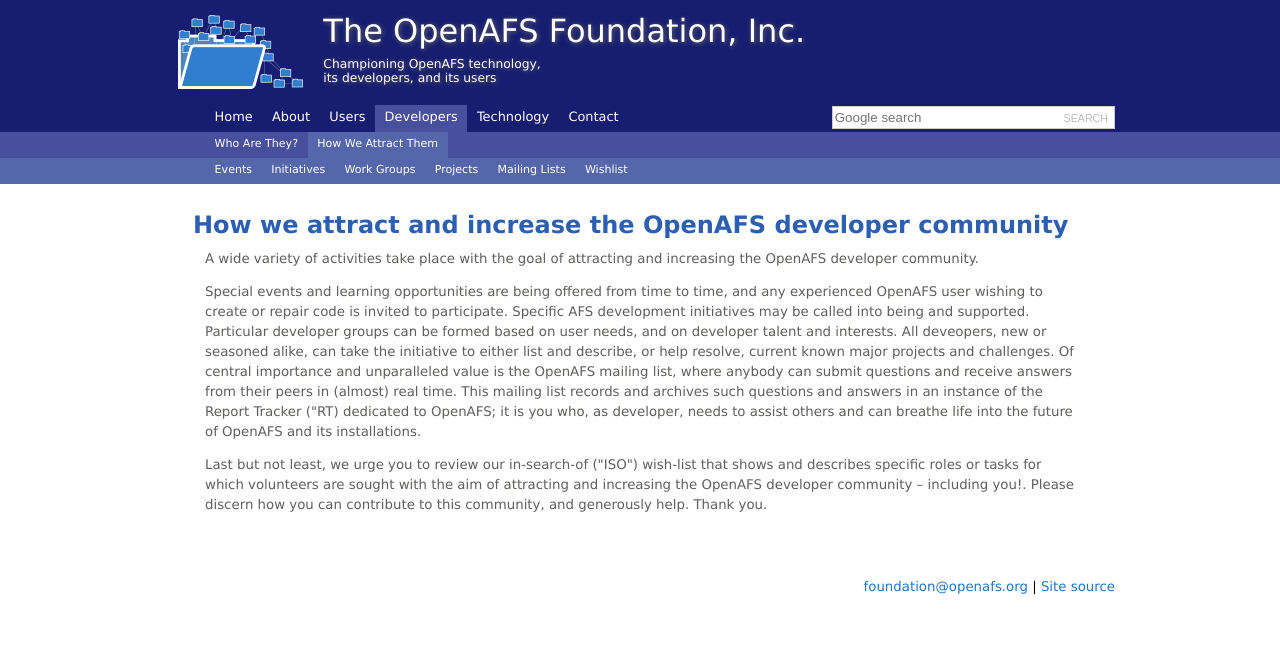
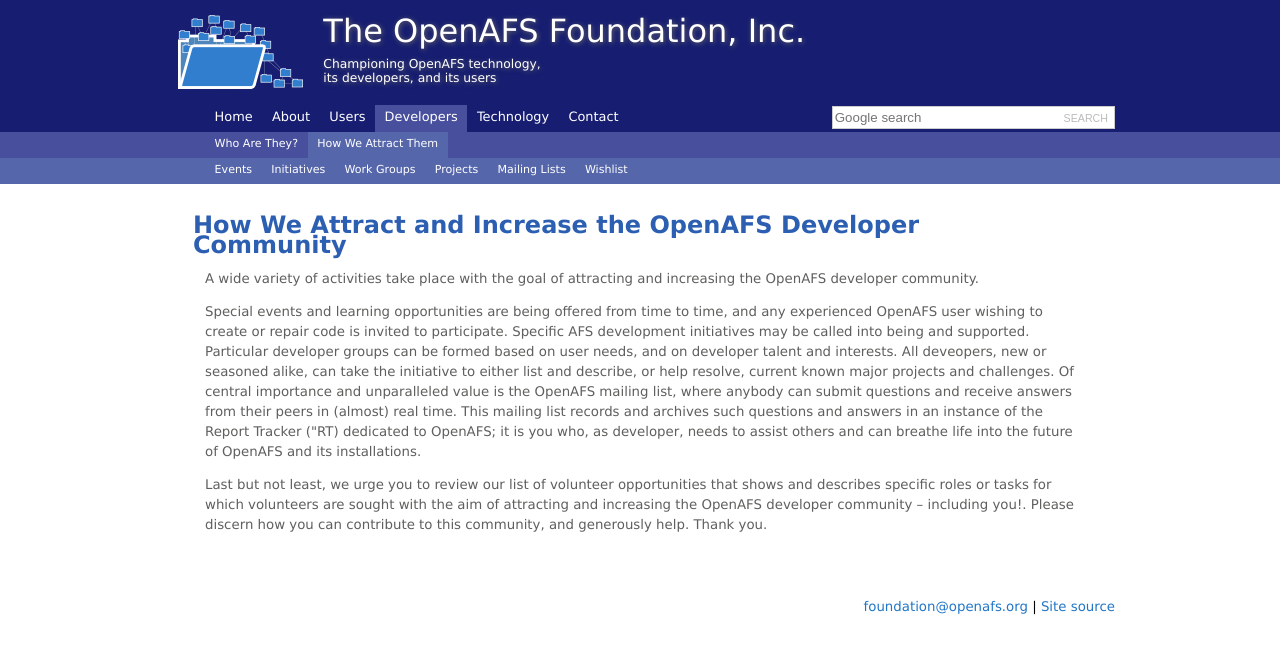
Before and after one commit to openafsfoundation/openafsfoundation.org, a Jekyll site: the page built from devs/attract/index.md, in a window 1280 px wide. Shown: the top 654 px of the page. Built offline with Jekyll 4.4.1, drawn with Linux system fonts in a browser that asks for light colours.

Commit message:
Update index.md

```diff
--- a/devs/attract/index.md
+++ b/devs/attract/index.md
@@ -3,10 +3,10 @@
 nav: [devs,how]
 ---
 
-## How we attract and increase the OpenAFS developer community ##
+## How We Attract and Increase the OpenAFS Developer Community ##
 
 A wide variety of activities take place with the goal of attracting and increasing the OpenAFS developer community.
 
 Special events and learning opportunities are being offered from time to time, and any experienced OpenAFS user wishing to create or repair code is invited to participate. Specific AFS development initiatives may be called into being and supported. Particular developer groups can be formed based on user needs, and on developer talent and interests. All deveopers, new or seasoned alike, can take the initiative to either list and describe, or help resolve, current known major projects and challenges. Of central importance and unparalleled value is the OpenAFS mailing list, where anybody can submit questions and receive answers from their peers in (almost) real time.  This mailing list records and archives such questions and answers in an instance of the Report Tracker ("RT) dedicated to OpenAFS; it is you who, as developer, needs to assist others and can breathe life into the future of OpenAFS and its installations.
 
-Last but not least, we urge you to review our in-search-of ("ISO") wish-list that shows and describes specific roles or tasks for which volunteers are sought with the aim of attracting and increasing the OpenAFS developer community -- including you!. Please discern how you can contribute to this community, and generously help. Thank you.
+Last but not least, we urge you to review our list of volunteer opportunities that shows and describes specific roles or tasks for which volunteers are sought with the aim of attracting and increasing the OpenAFS developer community -- including you!. Please discern how you can contribute to this community, and generously help. Thank you.
```
